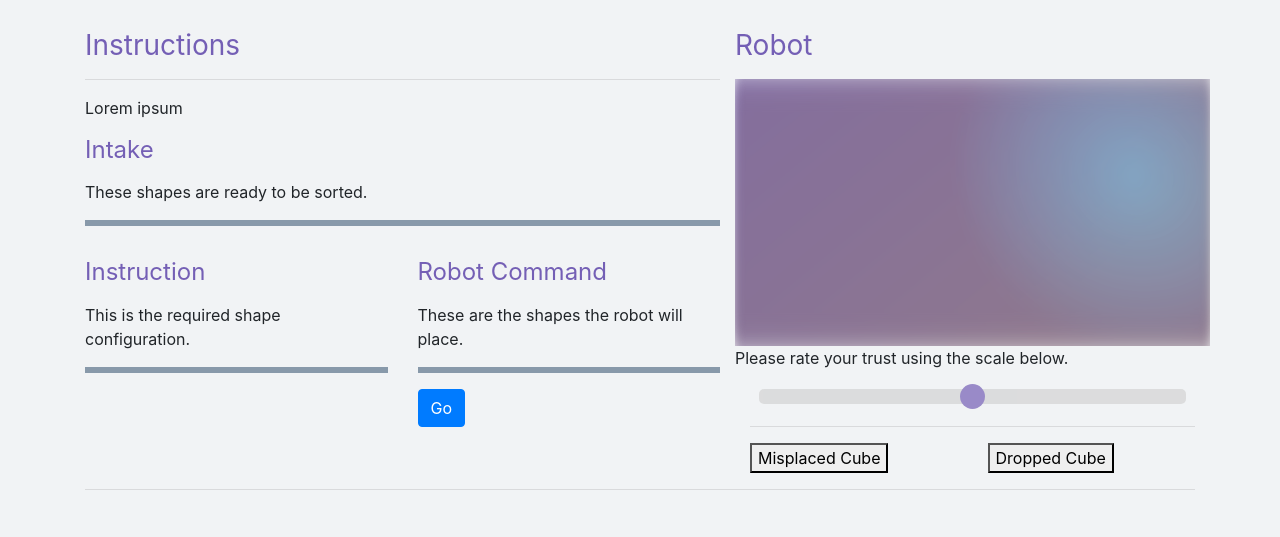
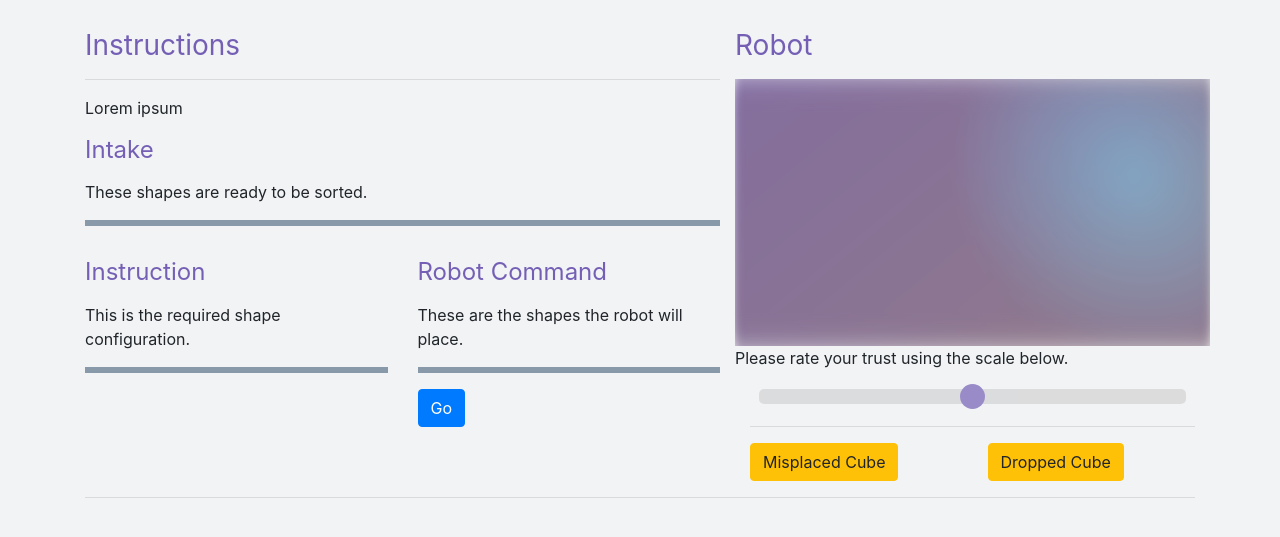
Before and after one commit to jdekarske/HOMESTRI-dragdrop, a plain HTML site: page experiment.html in a window 1280 px wide. Shown: the part 107-644 px from the top of the page. Drawn offline with nearby package versions, Linux system fonts and the light colour scheme; a script that the page names is missing.

Commit message:
better colors

```diff
--- a/experiment.html
+++ b/experiment.html
@@ -77,10 +77,10 @@
                 <hr>
                 <div class="row">
                     <div class="col">
-                        <button>Misplaced Cube</button>
+                        <button type="button" class="btn btn-warning">Misplaced Cube</button>
                     </div>
                     <div class="col">
-                        <button>Dropped Cube</button>
+                        <button type="button" class="btn btn-warning">Dropped Cube</button>
                     </div>
                 </div>
             </div>
```
